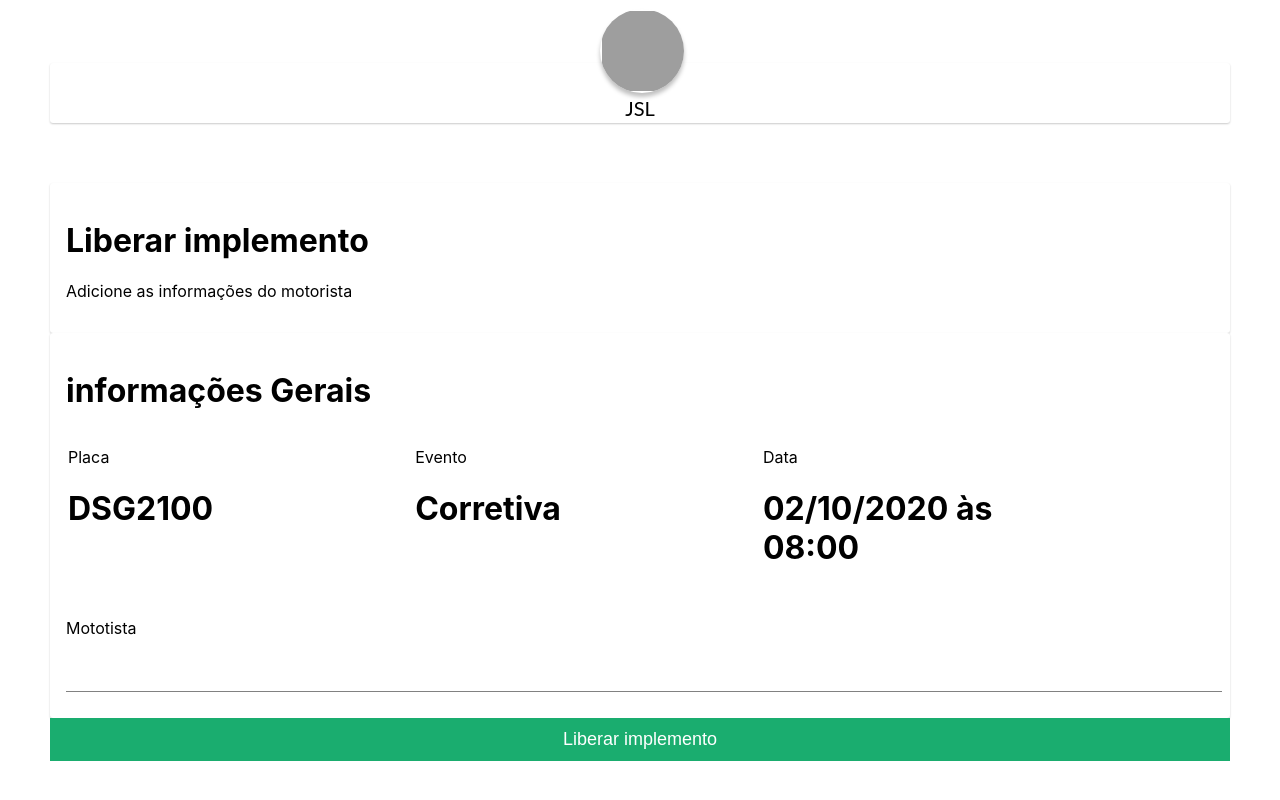
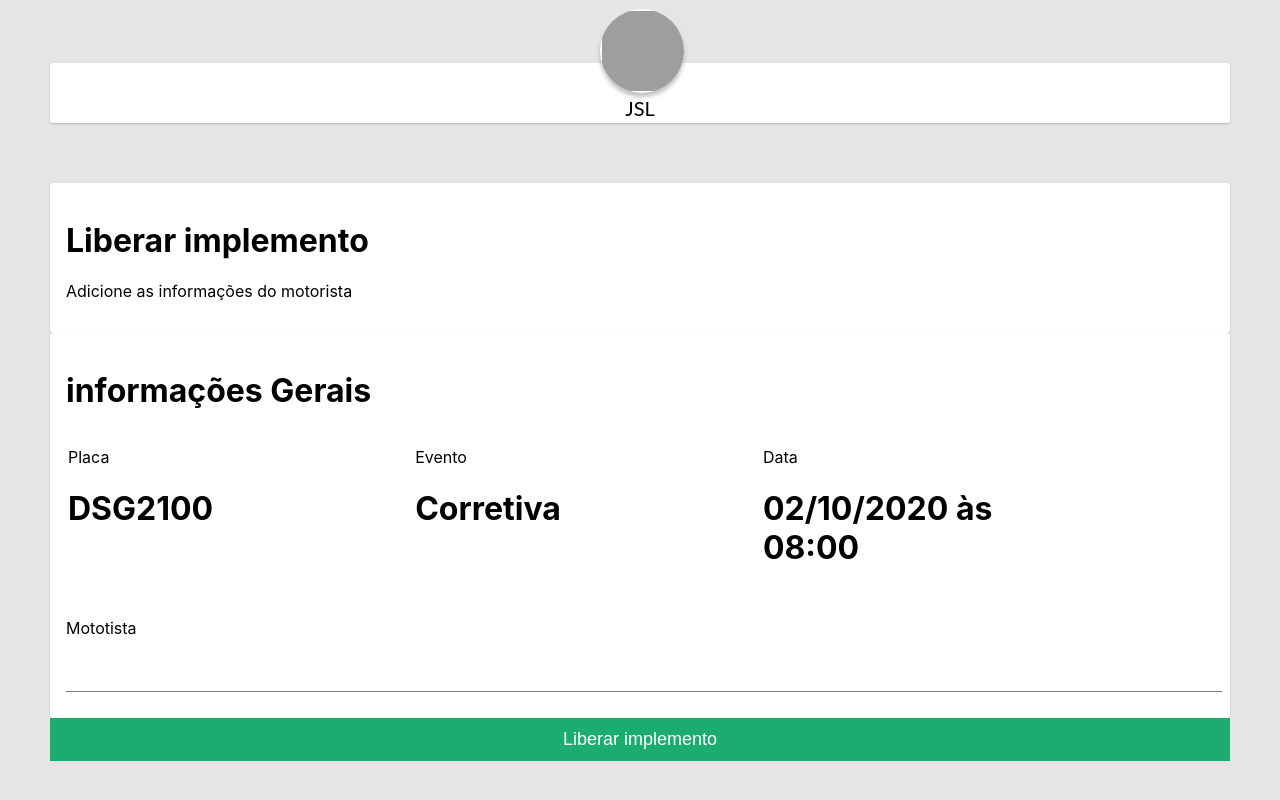
Before and after one commit to JSL-Future/jsl-2.0, a React (Create React App) app: page / in a window 1280 px wide. Shown: the top 800 px of the page. Built offline with nearby package versions, Linux system fonts and the light colour scheme; grey boxes are pictures that could not be loaded.

Commit message:
Adicionado cor de fundo

```diff
--- a/src/Containers/Release/style.module.css
+++ b/src/Containers/Release/style.module.css
@@ -1,6 +1,7 @@
 @import '../../assets/css/colors.css';
 
 .container {
+  background-color: var(--mercury-color);
   padding: 50px;
 }
 
```
